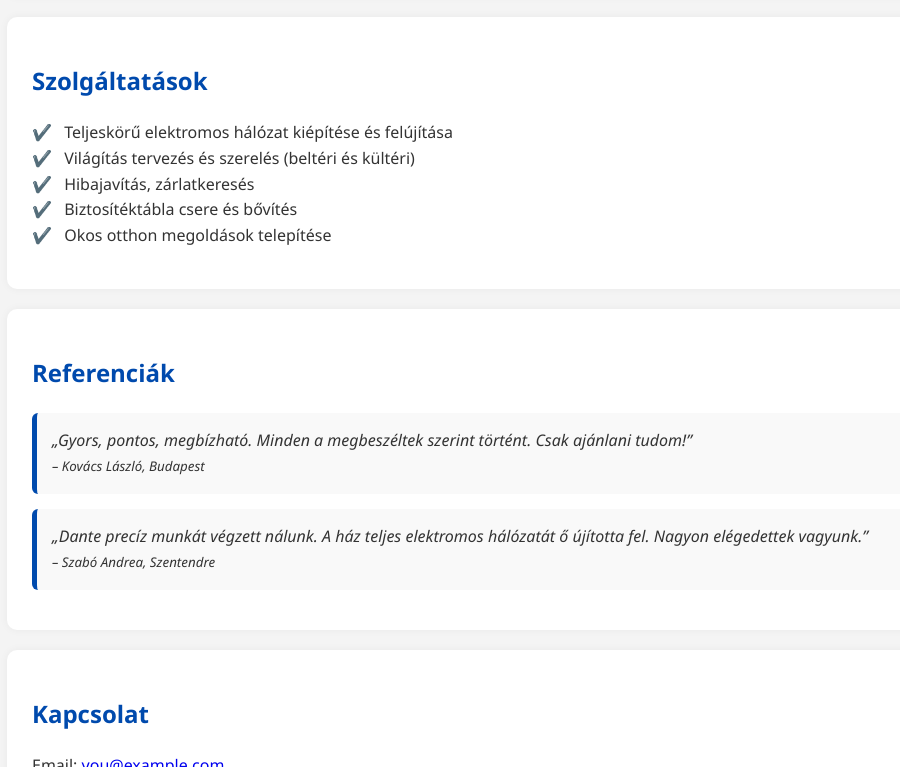
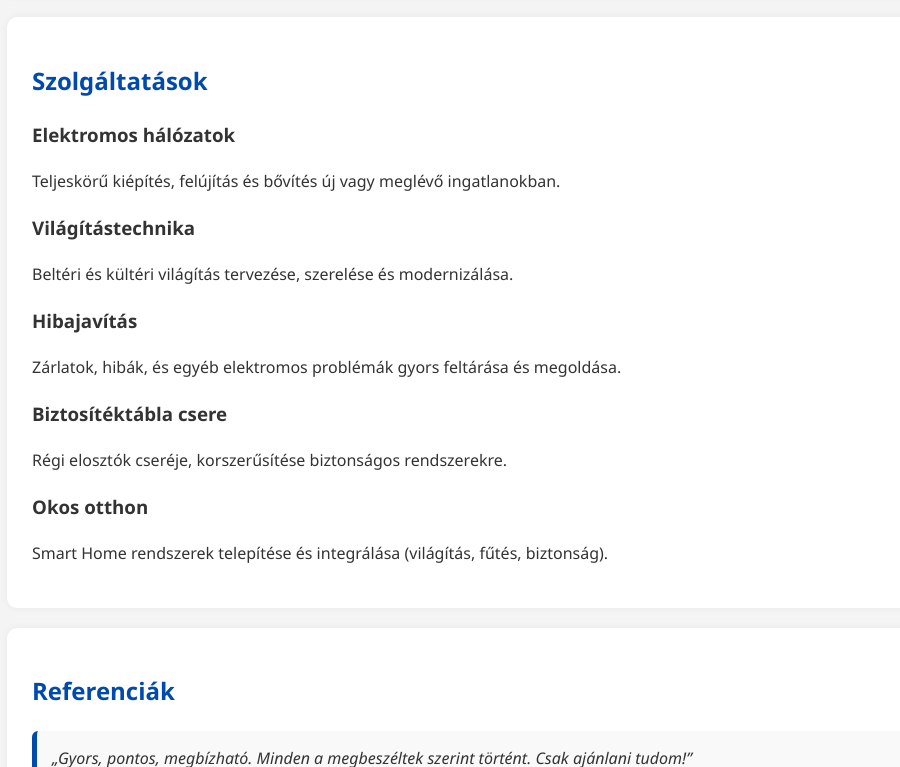
Before and after one commit to Dertetboop/sdelectric-site, a plain HTML site: page index.html in a window 1280 px wide. Shown: the part 525-1292 px from the top of the page, without its empty margins (153-1053 px from the left). Drawn offline with Linux system fonts and the light colour scheme.

Commit message:
Update index.html

```diff
--- a/index.html
+++ b/index.html
@@ -34,15 +34,31 @@
     </section>
 
     <section id="szolgaltatasok">
-      <h2>Szolgáltatások</h2>
-      <ul>
-        <li>Teljeskörű elektromos hálózat kiépítése és felújítása</li>
-        <li>Világítás tervezés és szerelés (beltéri és kültéri)</li>
-        <li>Hibajavítás, zárlatkeresés</li>
-        <li>Biztosítéktábla csere és bővítés</li>
-        <li>Okos otthon megoldások telepítése</li>
-      </ul>
-    </section>
+  <h2>Szolgáltatások</h2>
+  <div class="service-grid">
+    <div class="service-card">
+      <h3>Elektromos hálózatok</h3>
+      <p>Teljeskörű kiépítés, felújítás és bővítés új vagy meglévő ingatlanokban.</p>
+    </div>
+    <div class="service-card">
+      <h3>Világítástechnika</h3>
+      <p>Beltéri és kültéri világítás tervezése, szerelése és modernizálása.</p>
+    </div>
+    <div class="service-card">
+      <h3>Hibajavítás</h3>
+      <p>Zárlatok, hibák, és egyéb elektromos problémák gyors feltárása és megoldása.</p>
+    </div>
+    <div class="service-card">
+      <h3>Biztosítéktábla csere</h3>
+      <p>Régi elosztók cseréje, korszerűsítése biztonságos rendszerekre.</p>
+    </div>
+    <div class="service-card">
+      <h3>Okos otthon</h3>
+      <p>Smart Home rendszerek telepítése és integrálása (világítás, fűtés, biztonság).</p>
+    </div>
+  </div>
+</section>
+
 
     <section id="referenciak">
       <h2>Referenciák</h2>
```
